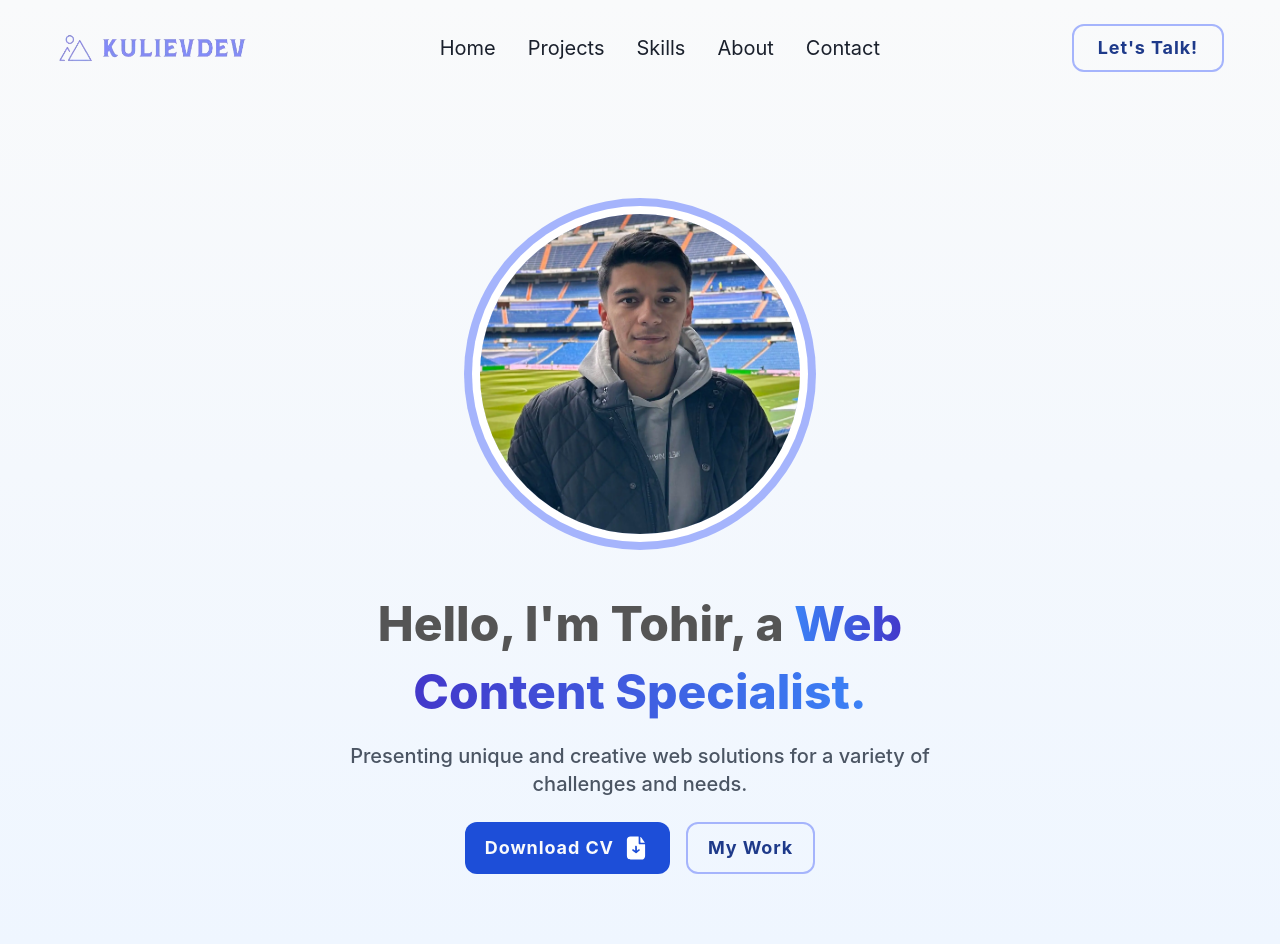
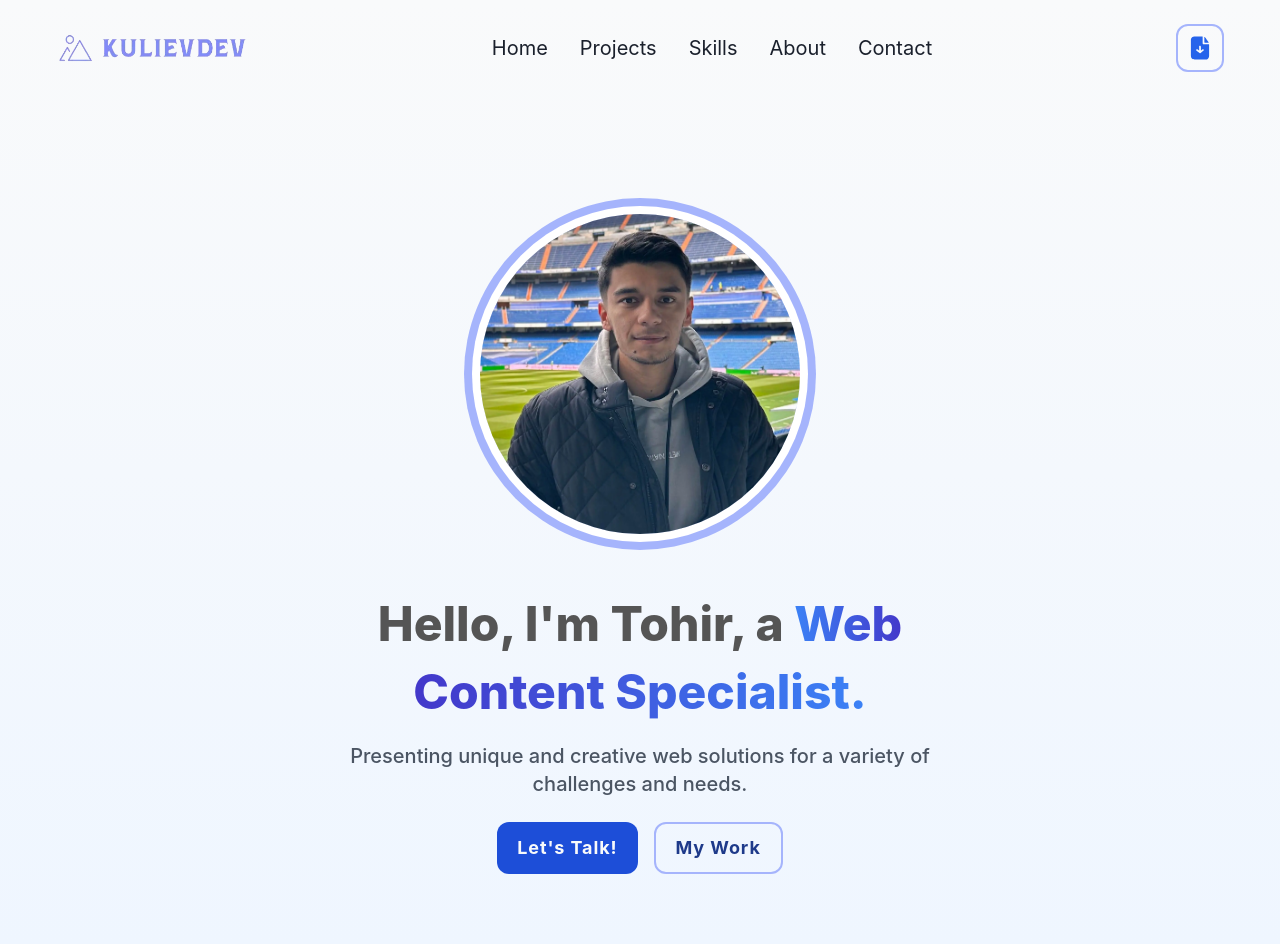
Before and after one commit to kulievdev/portfolio-website, a React (Vite) app: page / in a window 1280 px wide. Shown: the top 952 px of the page. Built offline with nearby package versions, Linux system fonts and the light colour scheme.

Commit message:
Switch places of ctas

```diff
--- a/src/Components/ContactModal.tsx
+++ b/src/Components/ContactModal.tsx
@@ -15,6 +15,7 @@ import ContactIcon from "./ContactIcon";
 import mySocials from "../utils/socials";
 import emailIcon from "../assets/SocialMediaIcons/email.svg";
 import phoneIcon from "../assets/SocialMediaIcons/phone.svg";
+import Cta from "./Cta";
 
 const ContactModal = () => {
   const { isOpen, onOpen, onClose } = useDisclosure();
@@ -24,13 +25,7 @@ const ContactModal = () => {
 
   return (
     <>
-      <button
-        onClick={onOpen}
-        className="cursor-pointer rounded-xl border-2 border-secondary-300 px-6 py-2 text-center text-base font-bold leading-loose tracking-wider text-primary-900 transition-colors duration-300 ease-out hover:border-primary-600 hover:bg-white hover:text-primary-700 tablet:text-lg desktop:text-xl"
-      >
-        Let's Talk!
-      </button>
-
+      <Cta type="let's talk" onClick={onOpen} />
       <Modal
         initialFocusRef={initialRef}
         finalFocusRef={finalRef}
--- a/src/Components/Cta.tsx
+++ b/src/Components/Cta.tsx
@@ -2,7 +2,13 @@ import React from "react";
 import downloadIcon from "../assets/Images/download-purple.svg";
 
 type CtaProps = {
-  type: "download cv" | "my work" | "connect" | "send message" | "project cta";
+  type:
+    | "download cv"
+    | "my work"
+    | "connect"
+    | "send message"
+    | "project cta"
+    | "let's talk";
   projectCtaText?: string;
   ctaLink?: string;
   onClick?: () => void;
@@ -21,9 +27,8 @@ const Cta: React.FC<CtaProps> = ({ type, projectCtaText, onClick }) => {
             return (
               <button
                 onClick={openResume}
-                className="flex cursor-pointer items-center gap-2 rounded-xl bg-primary-700 px-3 py-2.5 text-center text-base font-bold leading-loose tracking-wider text-gray-50 transition-colors duration-300 ease-out hover:bg-primary-600 tablet:px-5 tablet:py-3 tablet:text-lg desktop:px-7 desktop:py-5 desktop:text-xl"
+                className="cursor-pointer rounded-xl border-2 border-secondary-300 p-2 text-center text-base font-bold leading-loose tracking-wider text-primary-900 transition-colors duration-300 ease-out hover:border-primary-600 hover:bg-white hover:text-primary-700 tablet:text-lg desktop:text-xl"
               >
-                Download CV
                 <img
                   src={downloadIcon}
                   alt="download icon"
@@ -40,6 +45,15 @@ const Cta: React.FC<CtaProps> = ({ type, projectCtaText, onClick }) => {
               >
                 My Work
               </a>
+            );
+          case "let's talk":
+            return (
+              <button
+                onClick={onClick}
+                className="flex cursor-pointer items-center gap-2 rounded-xl bg-primary-700 px-3 py-2.5 text-center text-base font-bold leading-loose tracking-wider text-gray-50 transition-colors duration-300 ease-out hover:bg-primary-600 tablet:px-5 tablet:py-3 tablet:text-lg desktop:px-7 desktop:py-5 desktop:text-xl"
+              >
+                Let's Talk!
+              </button>
             );
           case "project cta":
             return (
--- a/src/Pages/Hero/HeroContent.tsx
+++ b/src/Pages/Hero/HeroContent.tsx
@@ -1,5 +1,6 @@
 import Cta from "../../Components/Cta";
 import { motion } from "framer-motion";
+import ContactModal from "../../Components/ContactModal";
 
 const HeroContent = () => {
   return (
@@ -33,7 +34,7 @@ const HeroContent = () => {
         animate={{ opacity: 1, y: 0, scale: 1, x: 0 }}
         transition={{ duration: 0.6 }}
       >
-        <Cta type="download cv" />
+        <ContactModal />
         <Cta type="my work" />
       </motion.nav>
     </div>
--- a/src/Pages/Navbar/DesktopNavbar.tsx
+++ b/src/Pages/Navbar/DesktopNavbar.tsx
@@ -3,7 +3,7 @@ import { motion } from "framer-motion";
 import Logo from "../../Components/Logo";
 import myLinks from "./myLinks";
 import fadeInAnimationVariants from "../../utils/fadeAnimationVariants";
-import ContactModal from "../../Components/ContactModal";
+import Cta from "../../Components/Cta";
 
 const DesktopNavbar = () => {
   return (
@@ -45,7 +45,7 @@ const DesktopNavbar = () => {
               })}
             </ul>
           </div>
-          <ContactModal />
+          <Cta type="download cv" />
         </nav>
       </motion.div>
     </Flex>
```
Also changed, not shown: src/assets/Images/download-purple.svg.
